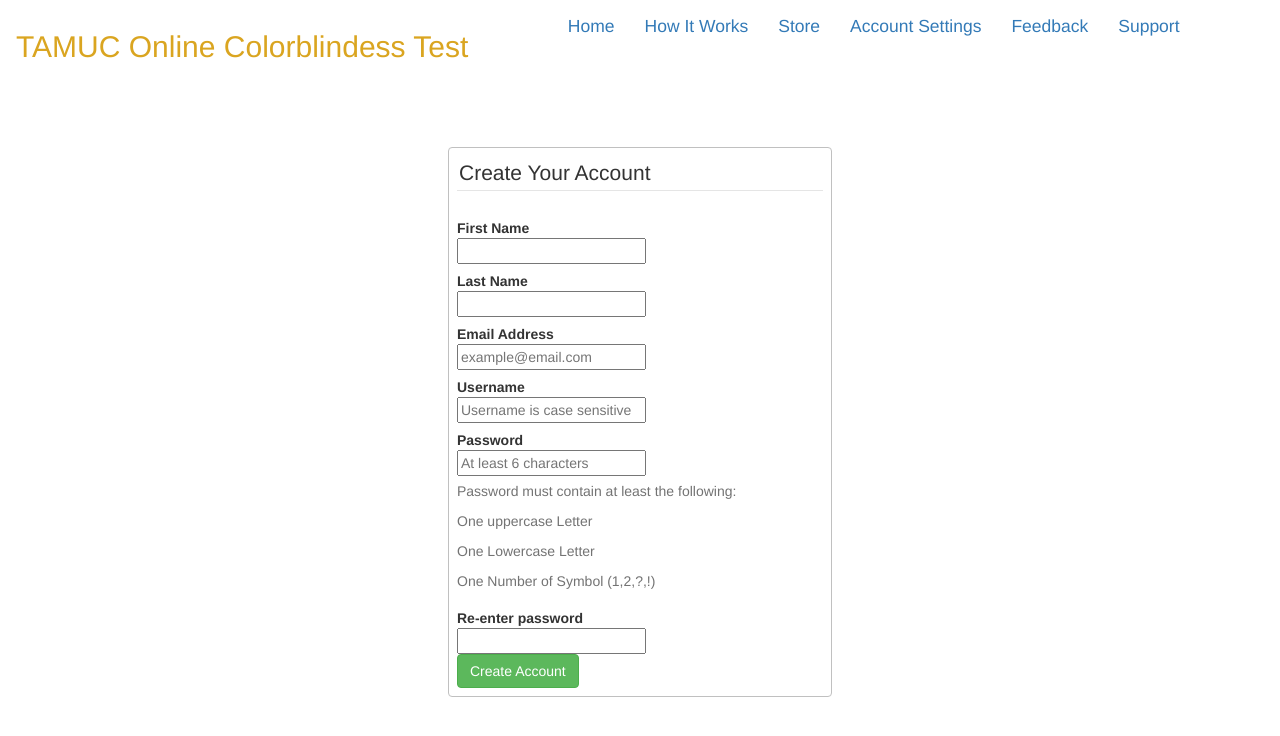
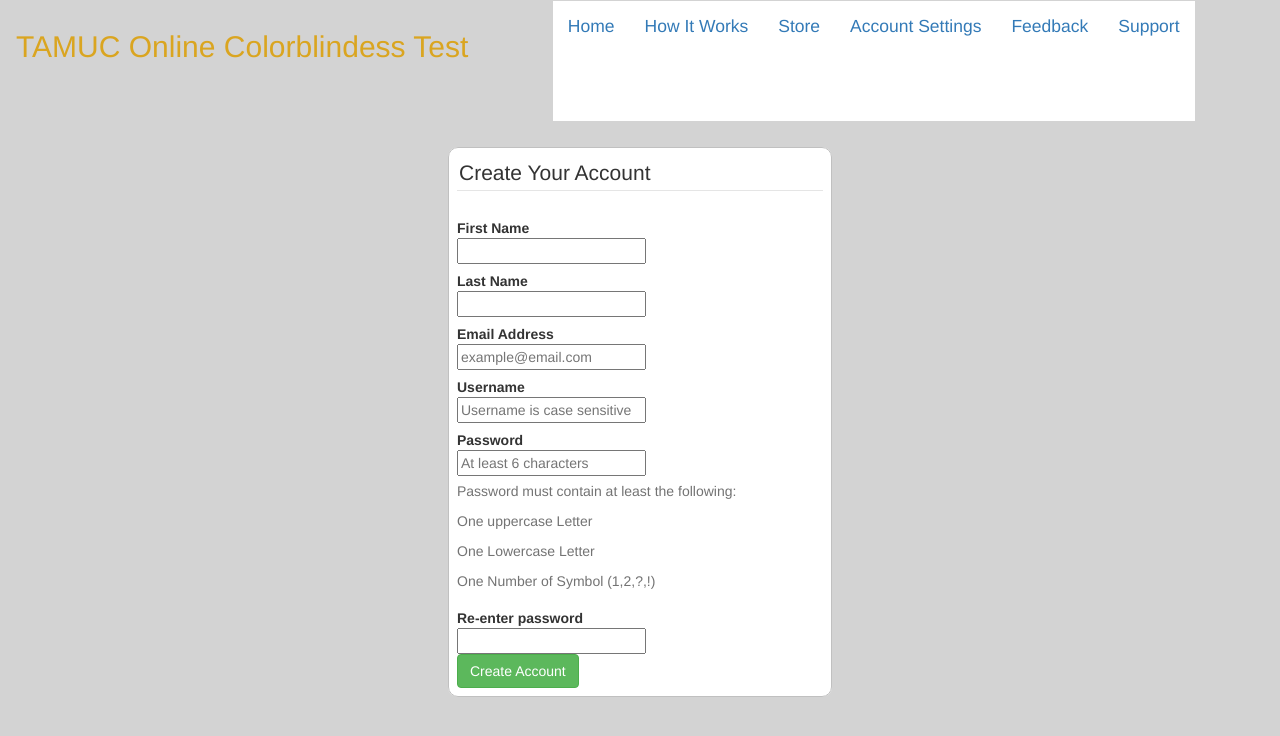
Before and after one commit to shalushivhare/Colorblind, a PHP site: page / in a window 1280 px wide. Shown: the top 736 px of the page. Run offline with PHP 8.4, Linux system fonts and the light colour scheme; some libraries are stand-ins or nearby versions.

Commit message:
Update main.css

```diff
--- a/main.css
+++ b/main.css
@@ -2,12 +2,14 @@ fieldset {
     margin: auto;
     border: 1px solid silver;
     padding: 8px;
-    border-radius: 4px;
+    border-radius: 10px;
     width: 30%;
+    background-color: white !important;
 }
 
 .navbar-header {
     margin-top: 1.5em;
+    margin-bottom: 1.5em;
 }
 
 .navbar-brand {
@@ -30,4 +32,13 @@ legend {
 
 .nav {
     padding-bottom: 5em;
+    background-color: white;
 }
+
+body {
+    background-color: lightgrey;
+}
+
+.hero-bg {
+    background-color: rgb(18, 18, 85);
+}
```
